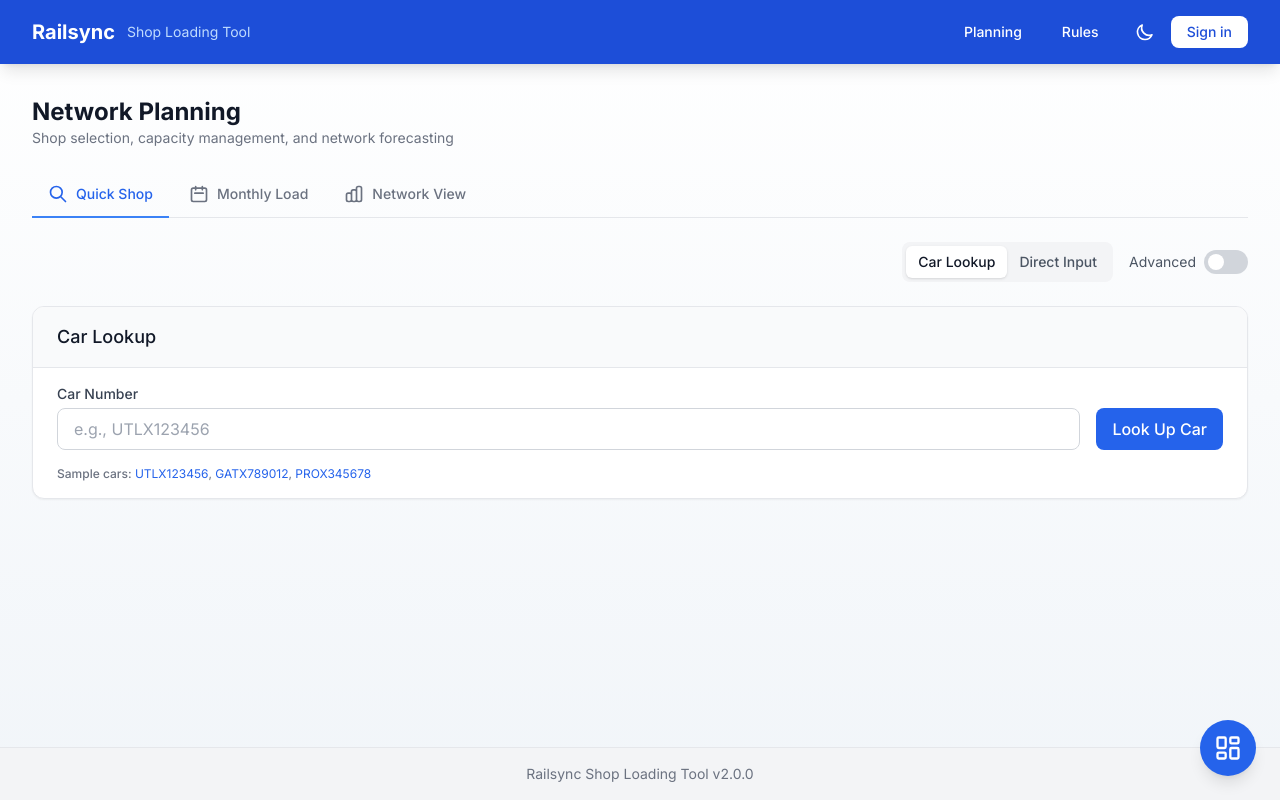
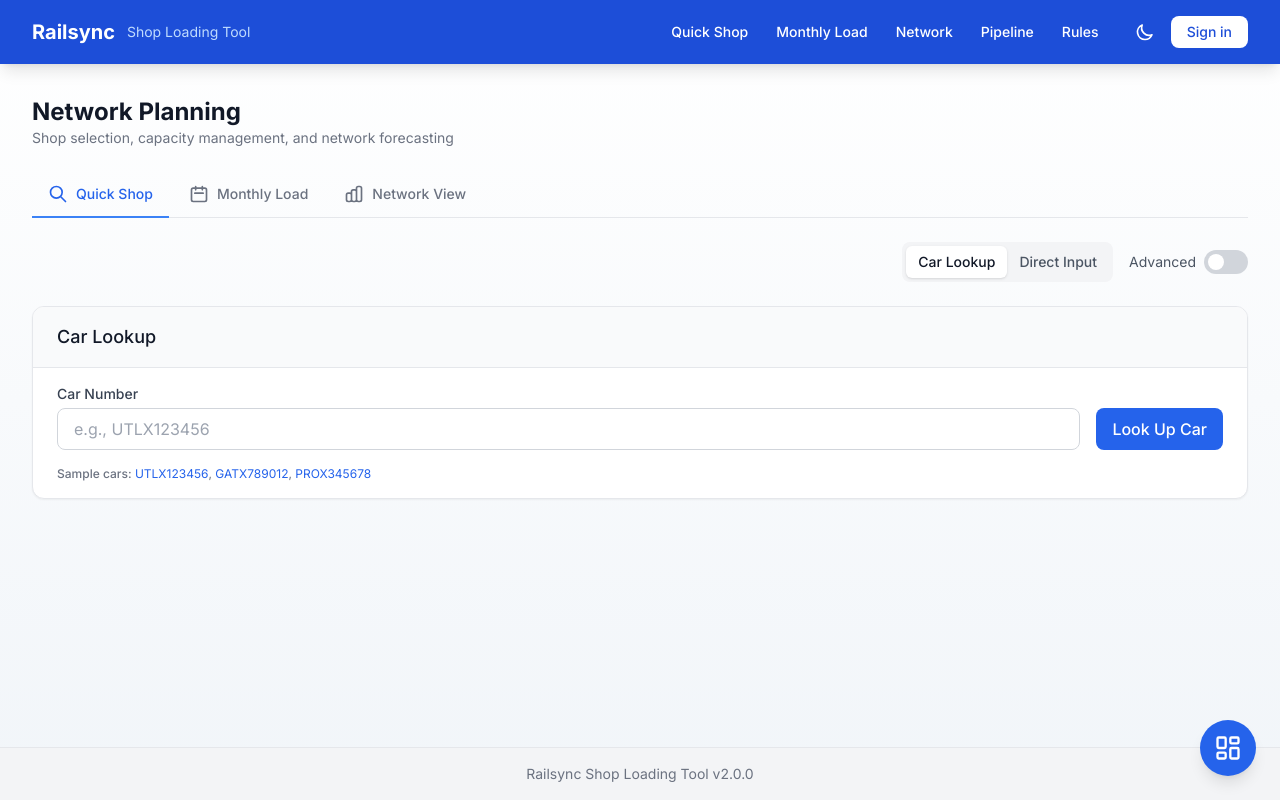
Before and after one commit to jshchssr1023/Railsync, a Next.js app in the folder frontend/: page /planning in a window 1280 px wide. Built offline with nearby package versions, Linux system fonts and the light colour scheme.

Commit message:
feat(nav): add navigation links to all features
- Quick Shop, Monthly Load, Network, Pipeline, Rules, Admin
- Mobile hamburger menu for responsive navigation
- URL tab parameter support (?tab=monthly-load, ?tab=network-view)

Co-Authored-By: Claude Opus 4.5 <noreply@anthropic.com>

```diff
--- a/frontend/src/app/planning/page.tsx
+++ b/frontend/src/app/planning/page.tsx
@@ -49,8 +49,13 @@ function PlanningContent() {
   const [error, setError] = useState<string | null>(null);
   const [lastUpdated, setLastUpdated] = useState<Date | null>(null);
 
-  // Handle URL parameter for pre-filling car number
+  // Handle URL parameters for tab selection and car pre-fill
   useEffect(() => {
+    const tabParam = searchParams.get('tab');
+    if (tabParam && ['quick-shop', 'monthly-load', 'network-view'].includes(tabParam)) {
+      setActiveTab(tabParam as TabId);
+    }
+
     const carParam = searchParams.get('car');
     if (carParam && !car) {
       setActiveTab('quick-shop');
--- a/frontend/src/components/AuthHeader.tsx
+++ b/frontend/src/components/AuthHeader.tsx
@@ -4,6 +4,57 @@ import { useState } from 'react';
 import { useAuth } from '@/context/AuthContext';
 import { ThemeToggle } from '@/components/ThemeProvider';
 import LoginForm from '@/components/LoginForm';
+
+function MobileMenu({ isAdmin }: { isAdmin?: boolean }) {
+  const [isOpen, setIsOpen] = useState(false);
+
+  return (
+    <>
+      <button
+        onClick={() => setIsOpen(!isOpen)}
+        className="p-2 rounded-md hover:bg-primary-600 dark:hover:bg-gray-700"
+        aria-label="Menu"
+      >
+        <svg className="w-6 h-6" fill="none" stroke="currentColor" viewBox="0 0 24 24">
+          {isOpen ? (
+            <path strokeLinecap="round" strokeLinejoin="round" strokeWidth={2} d="M6 18L18 6M6 6l12 12" />
+          ) : (
+            <path strokeLinecap="round" strokeLinejoin="round" strokeWidth={2} d="M4 6h16M4 12h16M4 18h16" />
+          )}
+        </svg>
+      </button>
+      {isOpen && (
+        <>
+          <div className="fixed inset-0 z-40" onClick={() => setIsOpen(false)} />
+          <div className="absolute top-16 left-0 right-0 bg-primary-800 dark:bg-gray-800 shadow-lg z-50 border-t border-primary-600 dark:border-gray-700">
+            <nav className="flex flex-col p-2">
+              <a href="/planning" className="px-4 py-3 text-sm font-medium hover:bg-primary-700 dark:hover:bg-gray-700 rounded-md">
+                Quick Shop
+              </a>
+              <a href="/planning?tab=monthly-load" className="px-4 py-3 text-sm font-medium hover:bg-primary-700 dark:hover:bg-gray-700 rounded-md">
+                Monthly Load
+              </a>
+              <a href="/planning?tab=network-view" className="px-4 py-3 text-sm font-medium hover:bg-primary-700 dark:hover:bg-gray-700 rounded-md">
+                Network View
+              </a>
+              <a href="/pipeline" className="px-4 py-3 text-sm font-medium hover:bg-primary-700 dark:hover:bg-gray-700 rounded-md">
+                Pipeline
+              </a>
+              <a href="/rules" className="px-4 py-3 text-sm font-medium hover:bg-primary-700 dark:hover:bg-gray-700 rounded-md">
+                Rules
+              </a>
+              {isAdmin && (
+                <a href="/admin" className="px-4 py-3 text-sm font-medium hover:bg-primary-700 dark:hover:bg-gray-700 rounded-md">
+                  Admin
+                </a>
+              )}
+            </nav>
+          </div>
+        </>
+      )}
+    </>
+  );
+}
 
 export default function AuthHeader() {
   const { user, isAuthenticated, logout, isLoading } = useAuth();
@@ -29,28 +80,50 @@ export default function AuthHeader() {
               </a>
             </div>
             <div className="flex items-center space-x-2 sm:space-x-4">
-              <nav className="flex space-x-1 sm:space-x-4">
+              <nav className="hidden md:flex space-x-1">
                 <a
                   href="/planning"
-                  className="px-2 sm:px-3 py-2 rounded-md text-sm font-medium hover:bg-primary-600 dark:hover:bg-gray-700 transition-colors"
+                  className="px-3 py-2 rounded-md text-sm font-medium hover:bg-primary-600 dark:hover:bg-gray-700 transition-colors"
                 >
-                  Planning
+                  Quick Shop
+                </a>
+                <a
+                  href="/planning?tab=monthly-load"
+                  className="px-3 py-2 rounded-md text-sm font-medium hover:bg-primary-600 dark:hover:bg-gray-700 transition-colors"
+                >
+                  Monthly Load
+                </a>
+                <a
+                  href="/planning?tab=network-view"
+                  className="px-3 py-2 rounded-md text-sm font-medium hover:bg-primary-600 dark:hover:bg-gray-700 transition-colors"
+                >
+                  Network
+                </a>
+                <a
+                  href="/pipeline"
+                  className="px-3 py-2 rounded-md text-sm font-medium hover:bg-primary-600 dark:hover:bg-gray-700 transition-colors"
+                >
+                  Pipeline
                 </a>
                 <a
                   href="/rules"
-                  className="px-2 sm:px-3 py-2 rounded-md text-sm font-medium hover:bg-primary-600 dark:hover:bg-gray-700 transition-colors"
+                  className="px-3 py-2 rounded-md text-sm font-medium hover:bg-primary-600 dark:hover:bg-gray-700 transition-colors"
                 >
                   Rules
                 </a>
                 {user?.role === 'admin' && (
                   <a
                     href="/admin"
-                    className="px-2 sm:px-3 py-2 rounded-md text-sm font-medium hover:bg-primary-600 dark:hover:bg-gray-700 transition-colors"
+                    className="px-3 py-2 rounded-md text-sm font-medium hover:bg-primary-600 dark:hover:bg-gray-700 transition-colors"
                   >
                     Admin
                   </a>
                 )}
               </nav>
+              {/* Mobile menu button */}
+              <div className="md:hidden">
+                <MobileMenu isAdmin={user?.role === 'admin'} />
+              </div>
 
               <div className="flex items-center gap-2">
                 <ThemeToggle />
```
Also changed, not shown: 4 other files (tests, documents, lock files or other folders).
